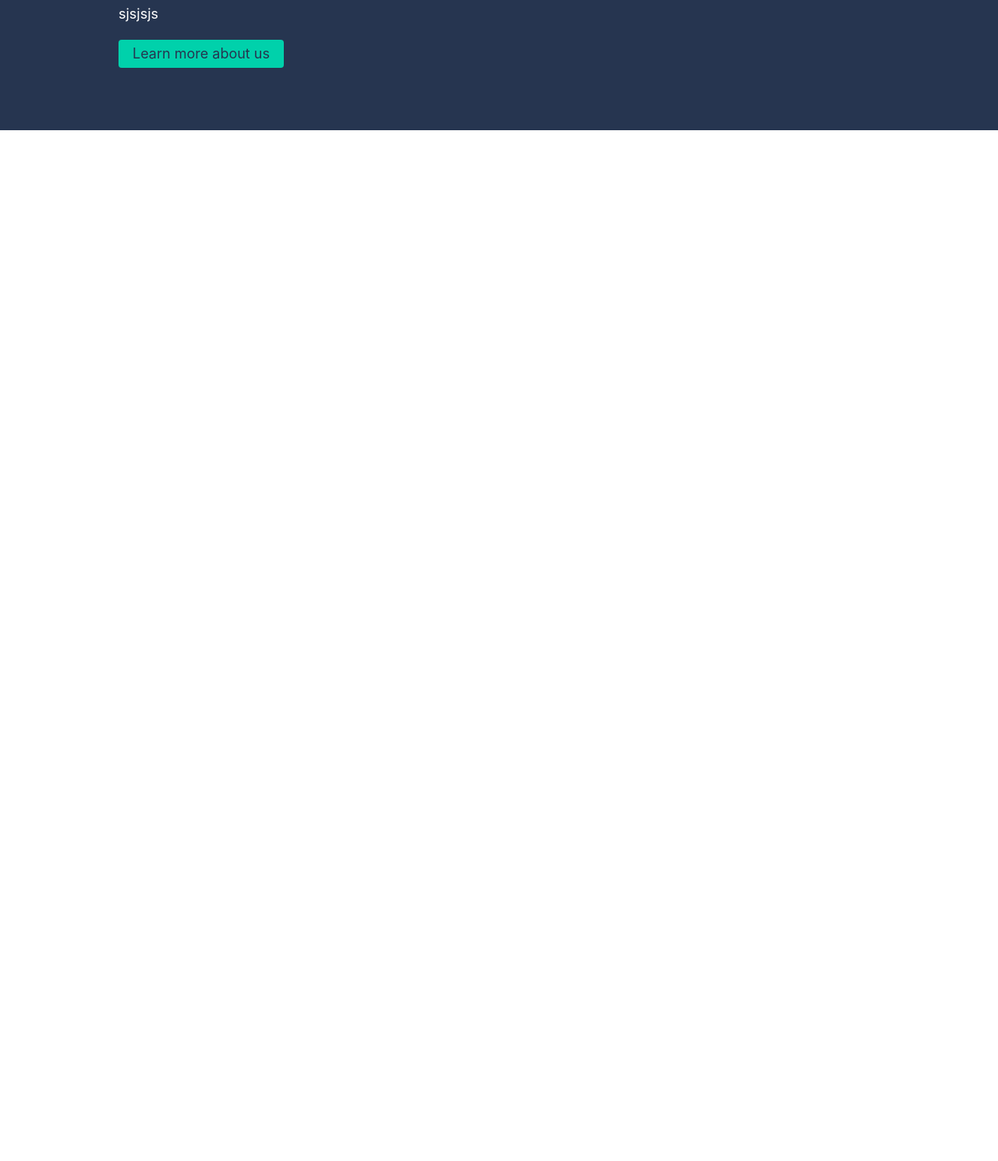
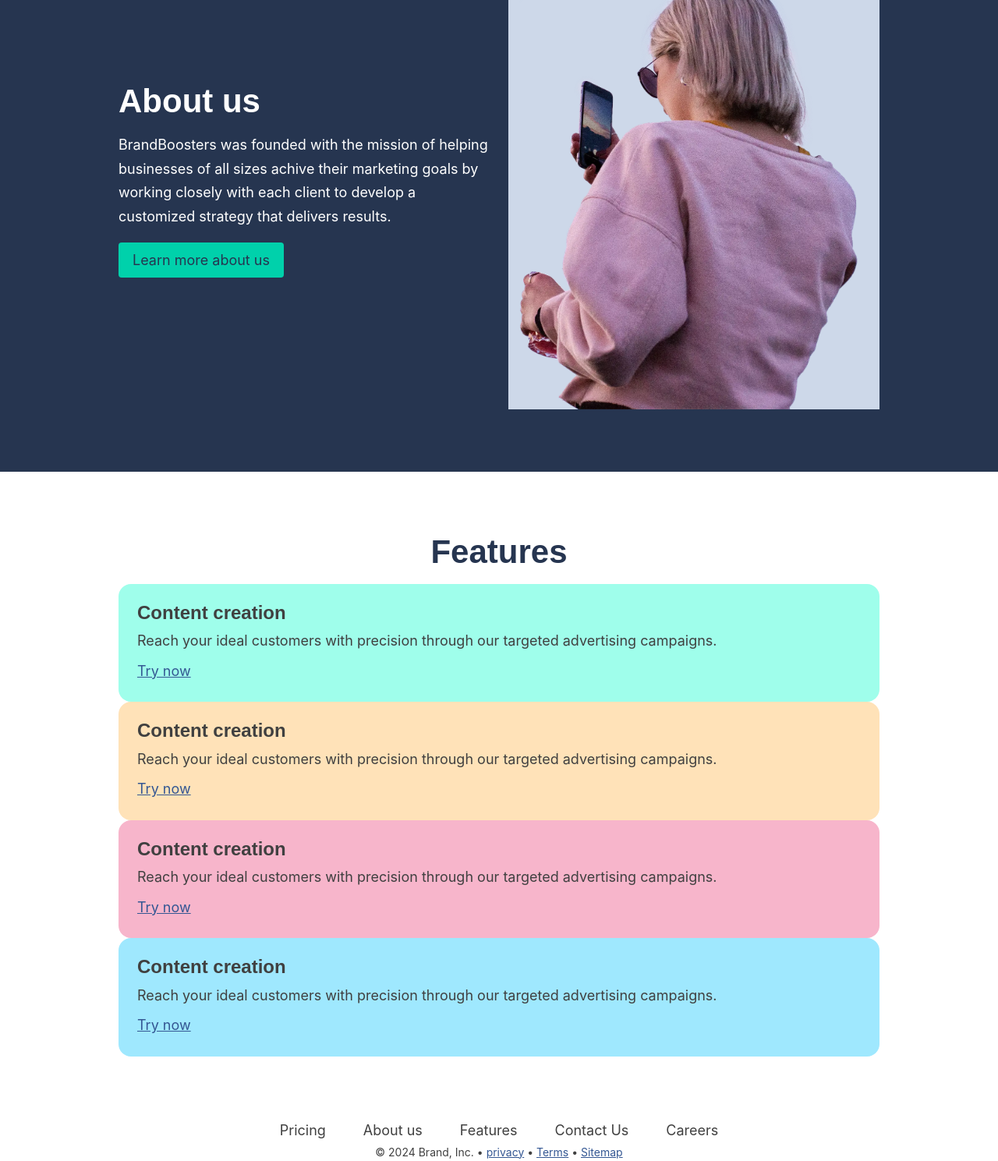
Before and after one commit to Kureon/brandboosters, a website built with Vite: page index.html in a window 1280 px wide. Shown: the part 786-2275 px from the top of the page at 78% size. Before the commit the page ends 953 px from the top, so only its background shows below. Built offline with nearby package versions, Linux system fonts and the light colour scheme; some packages are replaced by stand-ins of ours.

Commit message:
Added abstracts and setup tokens. Started the HTML and done the Hero section

```diff
--- a/index.html
+++ b/index.html
@@ -15,7 +15,7 @@
     <div class="container" data-type="wide">
       <div class="site-header__inner">
         <img src="/assets/logo.svg" alt="">
-        <nav>
+        <nav aria-label="primary navigation">
           <ul class="nav | flex-group">
             <li><a href="#">Pricing</a></li>
             <li><a href="#">About us</a></li>
@@ -28,9 +28,9 @@
     </div>
   </header>
   <main>
-    <section class="section">
+    <section class="hero | section">
       <div class="container" data-type="wide">
-        <div class="even-columns">
+        <div class="even-columns vertically-centered">
           <div class="flow">
             <h1 class="heading-1">Welcome to <span class="clr-accent-400">BrandBoosters</span></h1>
             <p>Dedicated to boosting your brand's visibility and success that uses the latest strategies & techniques to help you reach your target audience and achieve your goals.</p>
@@ -40,7 +40,7 @@
             </div>
           </div>
           <div>
-            <img class="border-radius-2" src="/assets/group-on-computer.webp" alt="">
+            <img class="hero__image | border-radius-2" src="/assets/group-on-computer.webp" alt="">
           </div>
         </div>
       </div>
@@ -48,19 +48,68 @@
 
     <section class="section | bg-primary-700 clr-neutral-000">
       <div class="container">
-        <div class="even-columns">
+        <div class="even-columns vertically-centered">
           <div class="flow">
             <h2 class="heading-2 clr-neutral-000">About us</h2>
-            <p>sjsjsjs</p>
+            <p>BrandBoosters was founded with the mission of <strong>helping businesses of all sizes</strong> achive their marketing goals by working closely with each client to <strong>develop a customized strategy that delivers results.</strong></p>
             <a href="" class="button" data-type="accent">Learn more about us</a>
           </div>
-          <div></div>
+          <div>
+            <img class="bg-primary-200" src="/assets/girl-on-phone.webp" alt="">
+          </div>
+        </div>
+      </div>
+    </section>
+
+    <section class="section">
+      <div class="container flow">
+        <h2 class="heading-2 text-center">Features</h2>
+
+        <div class="offset-grid">
+          <div class="card | bg-accent-100">
+            <h3 class="card__heading">Content creation</h3>
+            <p>Reach your ideal customers with precision through our targeted advertising campaigns.</p>
+            <a href="#">Try now</a>
+          </div>
+          <div class="card  | bg-yellow-300">
+            <h3 class="card__heading">Content creation</h3>
+            <p>Reach your ideal customers with precision through our targeted advertising campaigns.</p>
+            <a href="#">Try now</a>
+          </div>
+          <div class="card  | bg-pink-300">
+            <h3 class="card__heading">Content creation</h3>
+            <p>Reach your ideal customers with precision through our targeted advertising campaigns.</p>
+            <a href="#">Try now</a>
+          </div>
+          <div class="card  | bg-cyan-300">
+            <h3 class="card__heading">Content creation</h3>
+            <p>Reach your ideal customers with precision through our targeted advertising campaigns.</p>
+            <a href="#">Try now</a>
+          </div>
         </div>
       </div>
     </section>
   </main>
+
   <footer>
+    <div class="container">
+      <nav aria-label="primary navigation">
+        <ul class="nav | flex-group mx-auto">
+          <li><a href="#">Pricing</a></li>
+          <li><a href="#">About us</a></li>
+          <li><a href="#">Features</a></li>
+          <li><a href="#">Contact Us</a></li>
+          <li><a href="#">Careers</a></li>
+        </ul>
+      </nav>
 
+      <div class="fine-print | fs-200 text-center">
+        © 2024 Brand, Inc. •
+        <a href="">privacy</a> •
+        <a href="">Terms</a> •
+        <a href="">Sitemap</a>
+      </div>
+    </div>
   </footer>
 
   <script src="/main.js"></script>
--- a/sass/abstracts/_tokens.scss
+++ b/sass/abstracts/_tokens.scss
@@ -100,9 +100,12 @@ $button-font-family: $body-font-family;
 $button-font-size: $font-size-400;
 $button-font-weight: $font-weight-default;
 $button-text-transform: none;
-$button-padding: 0.5em 1em;
+$button-padding: 0.75em 1em;
 $button-border: 0;
 $button-border-radius: $border-radius-1;
+
+$butotn0-default-background: transparent;
+$button-default-hover-background: $color-neutral-100;
 
 $button-primary-color: $color-neutral-000;
 $button-primary-background: $color-primary-400;
--- a/sass/components/_buttons.scss
+++ b/sass/components/_buttons.scss
@@ -11,9 +11,15 @@
   text-transform: $button-text-transform;
   font-weight: $button-font-weight;
   padding: $button-padding;
+  background-color: $butotn0-default-background;
   border: $button-border;
   border-radius: $button-border-radius;
   transition: 275ms ease;
+
+  &:hover,
+  &:focus {
+    background-color: $button-default-hover-background;
+  }
 
   &[data-type="accent"] {
     background-color: $button-accent-background;
--- /dev/null
+++ b/sass/components/_hero.scss
@@ -0,0 +1,6 @@
+.hero {
+    &__image {
+        height: 100%;
+        object-fit: cover;
+    }
+}
--- a/sass/components/_index.scss
+++ b/sass/components/_index.scss
@@ -4,6 +4,7 @@
 @forward "site-header";
 @forward "navigation";
 @forward "site-footer";
+@forward "hero";
 
 // @forward "forms";
 // not currently being used
--- a/sass/utilities/_index.scss
+++ b/sass/utilities/_index.scss
@@ -10,3 +10,4 @@
 @forward "flex-group";
 @forward "flow";
 @forward "border-radius";
+@forward "vertically-centered";
--- /dev/null
+++ b/sass/utilities/_vertically-centered.scss
@@ -0,0 +1,3 @@
+.vertically-centered {
+    align-items: center;;
+}
```
